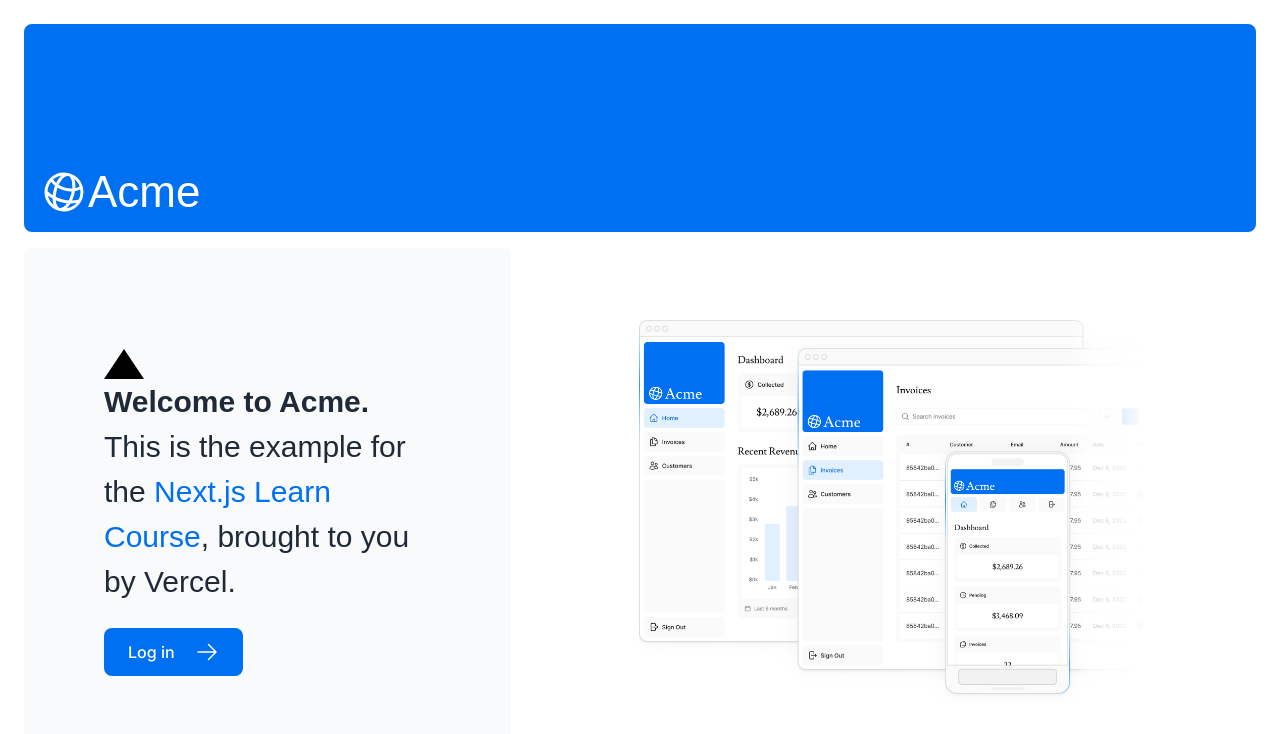
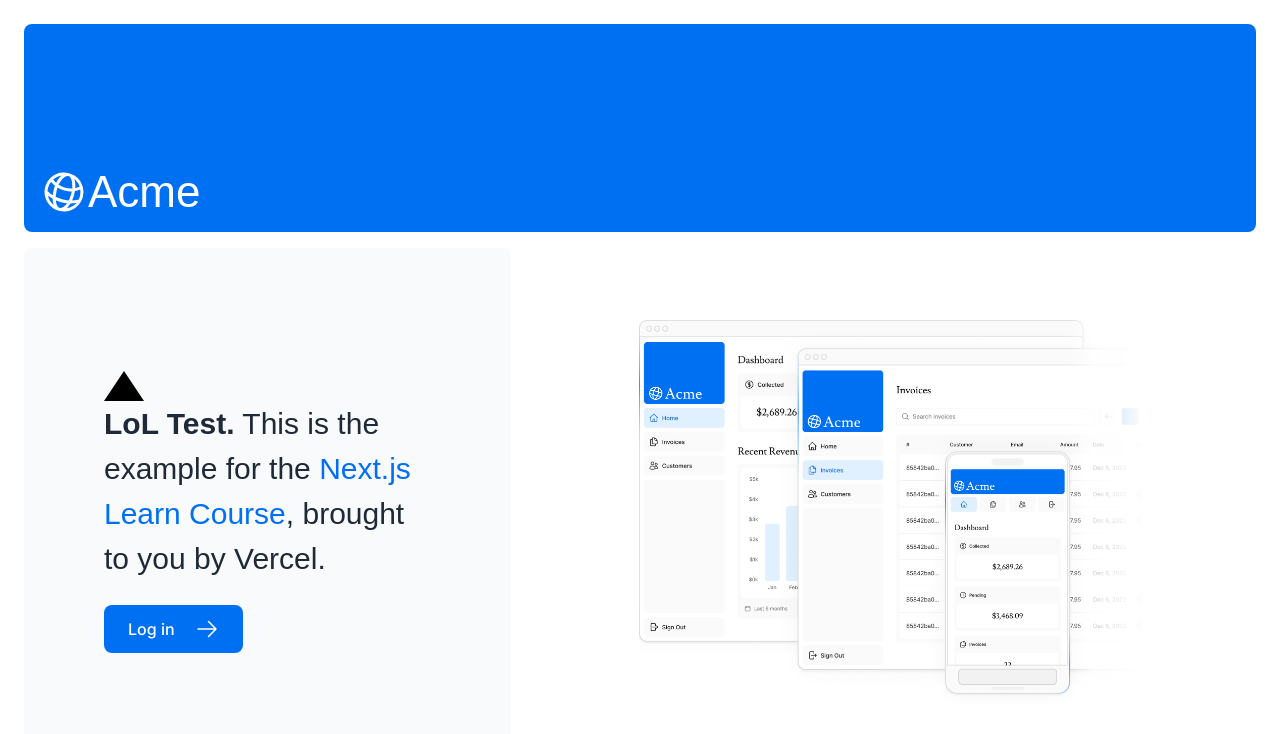
Before and after one commit to panchomarq/personal-dashbboard, a Next.js app: page / in a window 1280 px wide. Shown: the top 734 px of the page. Built offline with nearby package versions, Linux system fonts and the light colour scheme; a web font is replaced by a local one.

Commit message:
Update page.tsx

```diff
--- a/app/page.tsx
+++ b/app/page.tsx
@@ -17,7 +17,7 @@
             className={`${lusitana.className} text-xl text-gray-800 md:text-3xl md:leading-normal`}
           >
             <div className={styles.shape} />
-            <strong>Welcome to Acme.</strong> This is the example for the{' '}
+            <strong>LoL Test.</strong> This is the example for the{' '}
             <a href="https://nextjs.org/learn/" className="text-blue-500">
               Next.js Learn Course
             </a>
```
